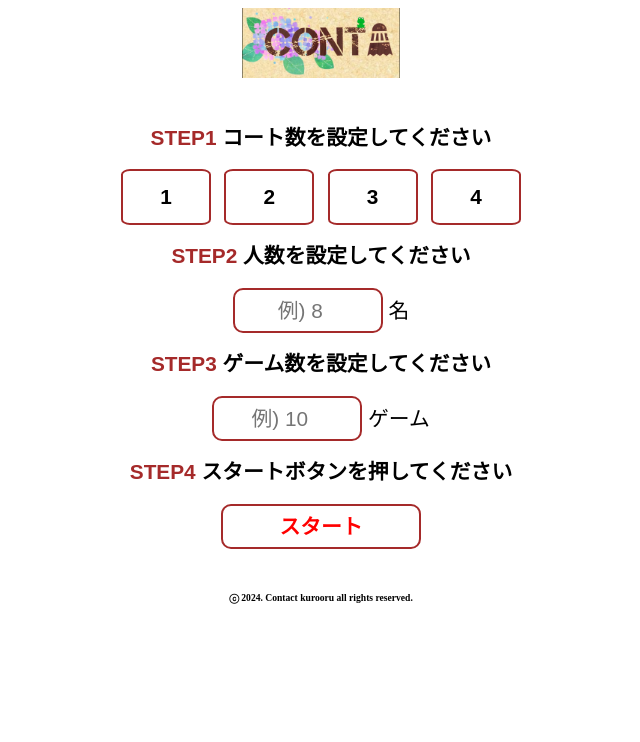
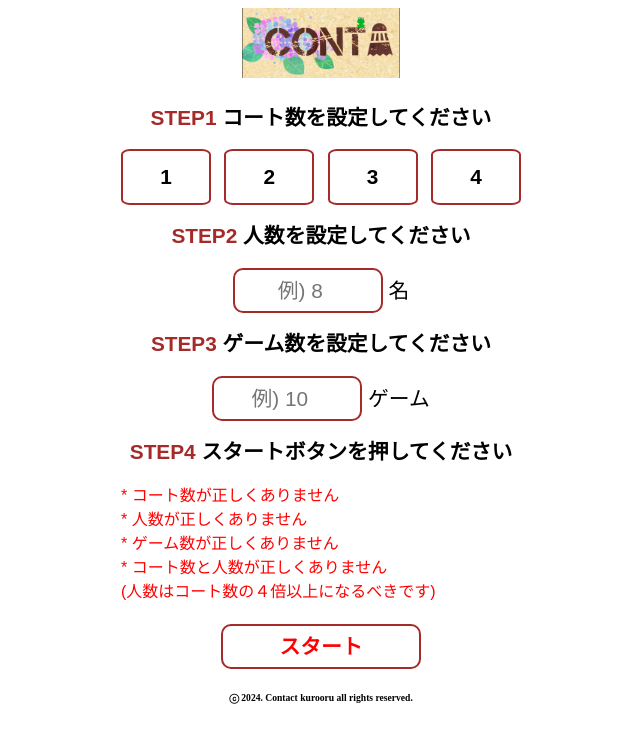
Before and after one commit to Yang-Min-Seok/contact, a React (Create React App) app: page / in a window 1280 px wide. Shown: the top 742 px of the page, without its empty margins (319-959 px from the left). Built offline with nearby package versions, Linux system fonts and the light colour scheme.

Commit message:
landing update (add conditions as <p> tags)

```diff
--- a/src/pages/landing/body.jsx
+++ b/src/pages/landing/body.jsx
@@ -38,17 +38,13 @@ function Body() {
         ppl_num = Number(ppl_num);
         game_num  = Number(game_num);
         if (court_num <= 0) {
-            alert('正しいコート数を入力して下さい。');
             return false;
         } else if (ppl_num <= 0) {
-            alert ('正しい人数を入力して下さい。');
             return false;
         } else if (game_num <= 0) {
-            alert ('正しいゲーム数を入力して下さい。');
             return false;
         }
         else if (ppl_num < court_num * 4) {
-            alert('コート数と人数が合わないです。\n(コート数 * 4 は 人数より小さくなるべきです。)');
             return false;
         }
         return true;
@@ -71,6 +67,42 @@ function Body() {
         }
     }, [court_num, ppl_num, game_num])
 
+    useEffect(() => {
+        const target_condition = document.getElementById('condition1');
+        if (court_num > 0) {
+            target_condition.style.color = `green`;
+        } else {
+            target_condition.style.color = `red`;
+        }
+    }, [court_num])
+
+    useEffect(() => {
+        const target_condition = document.getElementById('condition2');
+        if (ppl_num > 0) {
+            target_condition.style.color = `green`;
+        } else {
+            target_condition.style.color = `red`;
+        }
+    }, [ppl_num])
+
+    useEffect(() => {
+        const target_condition = document.getElementById('condition3');
+        if (game_num > 0) {
+            target_condition.style.color = `green`;
+        } else {
+            target_condition.style.color = `red`;
+        }
+    }, [game_num])
+
+    useEffect(() => {
+        const target_condition = document.getElementById('condition4');
+        if (court_num !== 0 && ppl_num >= court_num * 4) {
+            target_condition.style.color = `green`;
+        } else {
+            target_condition.style.color = `red`;
+        }
+    }, [court_num, ppl_num])
+
     return (
         <BodyDiv>
             <h3><span>STEP1 </span>コート数を設定してください</h3>
@@ -85,6 +117,12 @@ function Body() {
             <h3><span>STEP3 </span>ゲーム数を設定してください</h3>
             <p><input type="number" name="" id="" placeholder="例) 10" onChange={on_chage_game_num}/> ゲーム</p>
             <h3><span>STEP4 </span>スタートボタンを押してください</h3>
+            <p id="condition1">* コート数が正しくありません</p>
+            <p id="condition2">* 人数が正しくありません</p>
+            <p id="condition3">* ゲーム数が正しくありません</p>
+            <p id="condition4">* コート数と人数が正しくありません<br></br>
+                (人数はコート数の４倍以上になるべきです)
+            </p>
             <button id="start_btn" type="button" onClick={handle_onclick_start_btn}>スタート</button>
         </BodyDiv>
     )
--- a/src/pages/landing/style.jsx
+++ b/src/pages/landing/style.jsx
@@ -3,7 +3,7 @@ import styled from "styled-components";
 export const BodyDiv = styled.div`
 
     font-family: sans-serif;
-    height: 500px;
+    height: 600px;
     display: flex;
     flex-direction: column;
     justify-content: center;
@@ -101,7 +101,24 @@ export const BodyDiv = styled.div`
         font-size: 130%;
     }
 
-    button:nth-child(8) {
+    p:nth-child(8),
+    p:nth-child(9),
+    p:nth-child(10),
+    p:nth-child(11){
+        margin: 0 auto;
+        font-size: 100%;
+        line-height: 1.5;
+        display: inline-block;
+        width: 80%;
+        font-weight: 500;
+        color: red;
+    }
+
+    p:nth-child(11) {
+        margin-bottom: 4%;
+    }
+
+    button:nth-child(12) {
         display: block;
         margin: 0 auto;
         background-color: #fff;
```
